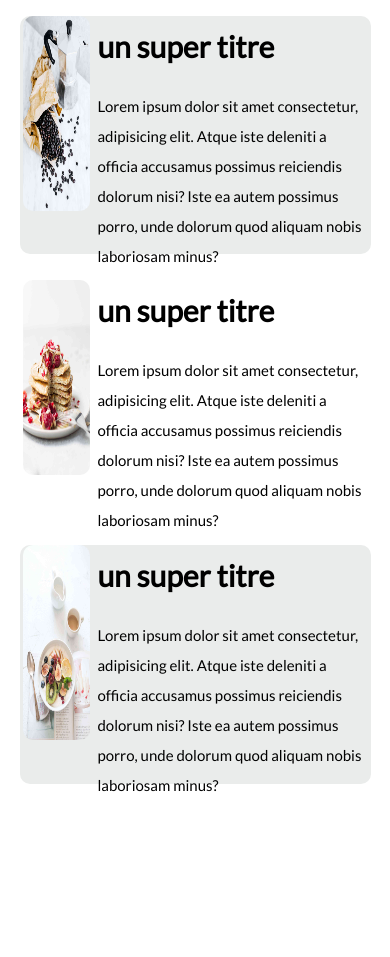
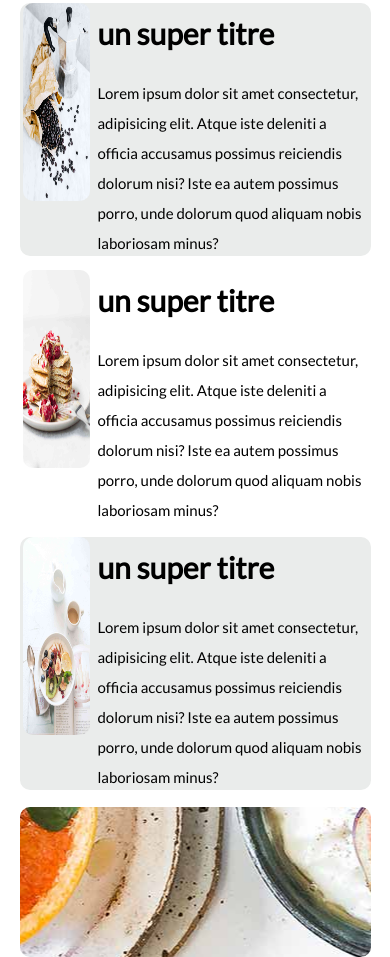
Before and after one commit to K-PPZ/Bon_App, a website built with Vite: page index.html in a window 390 px wide. Shown: the part 998-1955 px from the top of the page. Before the commit the page ends 1798 px from the top, so only its background shows below. Built offline with nearby package versions, Linux system fonts and the light colour scheme; files whose address does not match are found by name.

Commit message:
parallax

```diff
--- a/css/style.scss
+++ b/css/style.scss
@@ -215,7 +215,7 @@ $black: #282B3A;
 
             & article {
                 width: 90%;
-                height: 17%;
+                height: 18%;
                 display: flex;
                 font-family: 'Lato', sans-serif;
                 margin: 0;
@@ -228,7 +228,7 @@ $black: #282B3A;
                 }
                 & img {
                     width: 155px;
-                    height: 195px;
+                    height: 198px;
                     border-radius: 10px;
                     margin: 0;
                 }
@@ -255,4 +255,14 @@ $black: #282B3A;
         }
     }
 
+    #parallax {
+        background-image: url(../img/img-12.jpg);
+        background-attachment: fixed;
+        background-position: center;
+        border-radius: 10px;
+        margin-top: 10px;
+        width: 90%;
+        height: 150px;
+    }
+
 }
--- a/index.html
+++ b/index.html
@@ -131,6 +131,9 @@
 
       </section>
 
+      <section id="parallax">
+      </section>
+
     </main>
 
     <footer>
```
